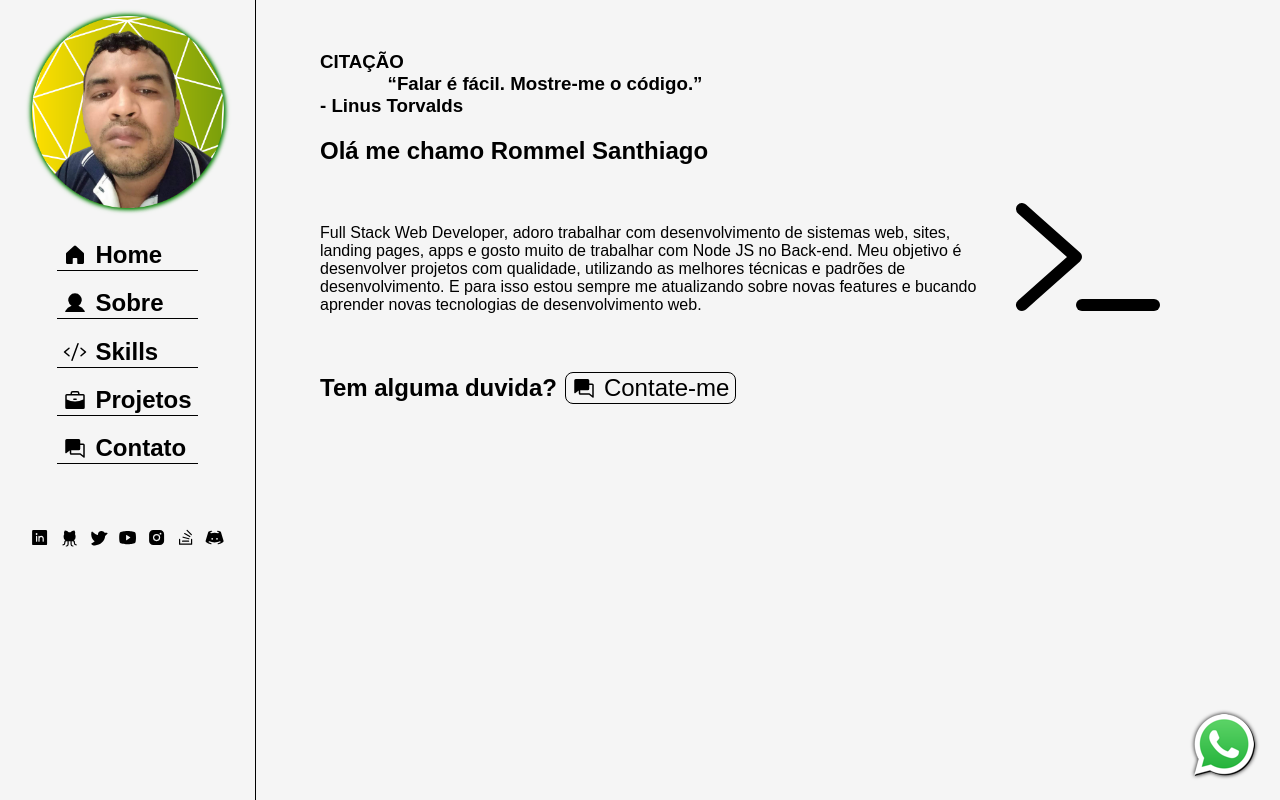
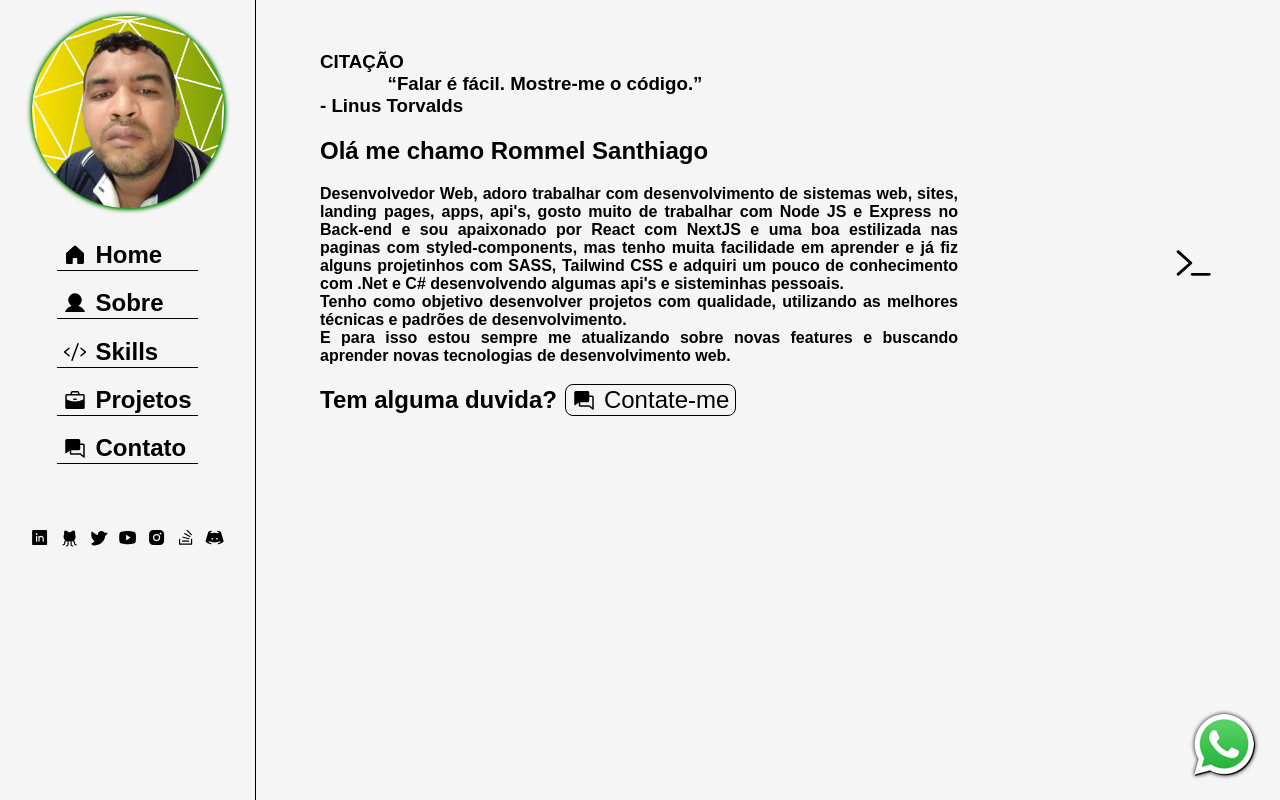
Before and after one commit to rommelsanthiago/portifolio, a React (Vite) app: page / in a window 1280 px wide. Built offline with nearby package versions, Linux system fonts and the light colour scheme.

Commit message:
Update skills

```diff
--- a/src/screens/About/index.jsx
+++ b/src/screens/About/index.jsx
@@ -100,13 +100,13 @@ const About = () => {
             </S.Entry>
             <S.Entry>
               <span>
-                <h3>Ciência de Dados</h3>
-                <h4>DIO - 126h</h4>
-                <p>Setembro de 2022</p>
+                <h3>Pottencial .NET Developer</h3>
+                <h4>DIO - 96h</h4>
                 <p>Novembro de 2022</p>
+                <p>Janeiro de 2023</p>
               </span>
               <S.Description>
-                Programa de desenvolvimento de experiências em Python, banco de dados relacional e não relacional, além de uma imersão Cloud Computer e Machine Learning
+              O Pottencial .NET Developer é o bootcamp para profissionais que buscam aperfeiçoar suas habilidades em desenvolvimento back-end com .NET e C#, e querem ganhar mais confiança no desenvolvimento de projetos. Uma trilha completa em .NET, Banco de Dados SQL e projetos práticos que te preparam para atuar em grandes cases de mercado. Ao final do programa, você ainda ficará disponível para o processo seletivo da Pottencial, maior insurtech do Brasil, com vagas full remotas.
               </S.Description>
             </S.Entry>
           </S.Timeline>
--- a/src/screens/Home/index.jsx
+++ b/src/screens/Home/index.jsx
@@ -16,12 +16,18 @@ const Home = () => {
       </h3>
       <h1>Olá me chamo Rommel Santhiago</h1>
       <S.Section>
-        <p>
-          Full Stack Web Developer, adoro trabalhar com desenvolvimento de
-          sistemas web, sites, landing pages, apps e gosto muito de trabalhar com Node JS no Back-end. Meu objetivo é desenvolver
-          projetos com qualidade, utilizando as melhores técnicas e padrões de
-          desenvolvimento. E para isso estou sempre me atualizando sobre novas features e bucando aprender novas tecnologias de desenvolvimento web.
-        </p>
+        <div>
+
+          <p>
+          Desenvolvedor Web, adoro trabalhar com desenvolvimento de sistemas web, sites, landing pages, apps, api's, gosto muito de trabalhar com Node JS e Express no Back-end e sou apaixonado por React com NextJS e uma boa estilizada nas paginas com styled-components, mas tenho muita facilidade em aprender e já fiz alguns projetinhos com SASS, Tailwind CSS e adquiri um pouco de conhecimento com .Net e C# desenvolvendo algumas api's e sisteminhas pessoais.
+          </p>
+          <p>
+          Tenho como objetivo desenvolver projetos com qualidade, utilizando as melhores técnicas e padrões de desenvolvimento.
+          </p>
+          <p>
+          E para isso estou sempre me atualizando sobre novas features e buscando aprender novas tecnologias de desenvolvimento web.
+          </p>
+        </div>
         <Terminal size={192} weight="fill" style={{marginTop: "-1.5rem"}} />
       </S.Section>
       <S.Contact>
--- a/src/screens/Home/styles.js
+++ b/src/screens/Home/styles.js
@@ -69,6 +69,9 @@ export const Section = styled.section`
 
   p {
     width: 75%;
+    text-align: justify;
+    font-weight: 600;
+    margin: 0;
   }
 
   @media (max-width: 420px) {
@@ -77,6 +80,7 @@ export const Section = styled.section`
     p {
       width: 100%;
       text-align: justify;
+      margin: 0;
     }
   }
 `
--- a/src/screens/Skills/styles.js
+++ b/src/screens/Skills/styles.js
@@ -18,7 +18,7 @@ const slideSection = keyframes`
 export const Container = styled.section`
   transition: all 0.3s ease;
   animation: ${slideSection} 1.5s ease;
-  padding: 0 10rem;
+  padding: 0 8rem;
   position: relative;
 
   @media (max-width: 420px) {
@@ -46,7 +46,6 @@ export const Tittle = styled.h2`
 `;
 
 export const SkillDescription = styled.div`
-  height: 30rem;
   width: 100%;
   display: flex;
   flex-wrap: wrap;
@@ -62,8 +61,8 @@ export const SkillDescription = styled.div`
 
 export const Image = styled.img`
   cursor: pointer;
-  height: 22em;
-  width: 22em;
+  height: 16em;
+  width: 16em;
   margin: 1rem;
   filter: drop-shadow(5px 5px 10px #000);
   transition: all 0.3s ease;
```
